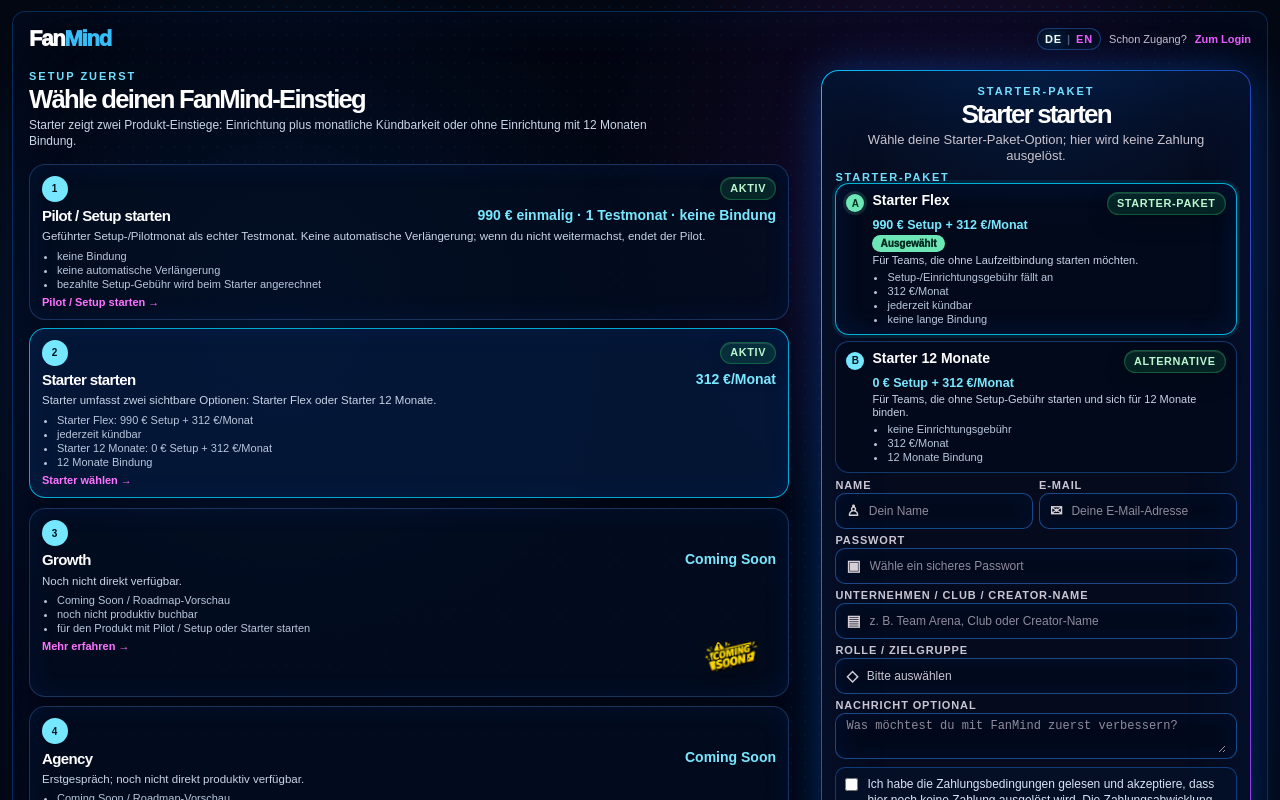
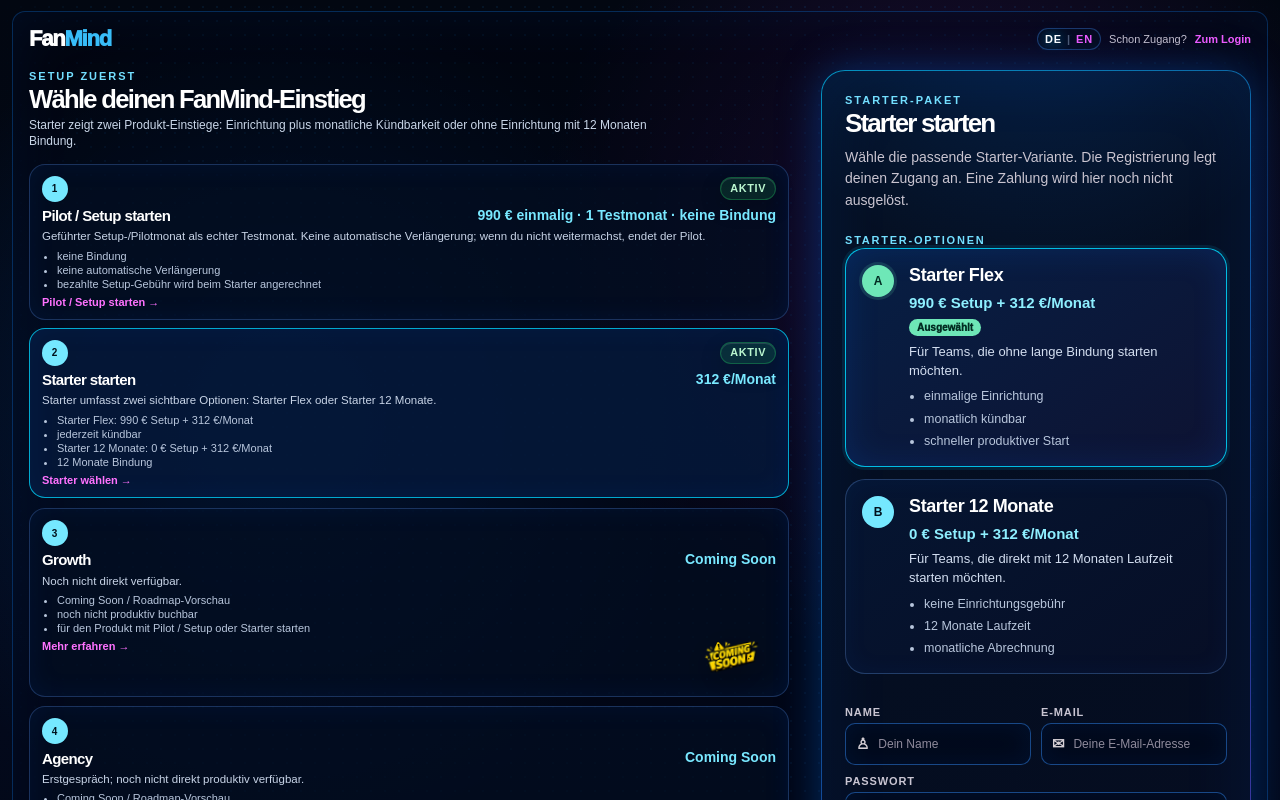
Before and after one commit to Bernds-tech/FanMind, a Next.js app: page /register in a window 1280 px wide. Shown: the top 800 px of the page. Built offline with nearby package versions, Linux system fonts and the light colour scheme.

Commit message:
Improve billing UI communication

```diff
--- a/src/app/register/page.tsx
+++ b/src/app/register/page.tsx
@@ -184,17 +184,15 @@ function getStarterOptionsCopy(language: FanMindLanguage): StarterOptionCopy[] {
         id: "starter_paid_setup",
         title: "Starter Flex",
         price: "€990 setup + €312/month",
-        description: "For teams that want to start without a term commitment.",
-        bullets: ["setup/onboarding fee applies", "€312/month", "cancel anytime", "no long commitment"],
-        badge: "Starter package",
+        description: "For teams that want to start without a long commitment.",
+        bullets: ["one-time setup", "cancel monthly", "fast productive start"],
       },
       {
         id: "starter_no_setup_commitment",
         title: "Starter 12 months",
         price: "€0 setup + €312/month",
-        description: "For teams that want to start without a setup fee and commit for 12 months.",
-        bullets: ["no setup fee", "€312/month", "12-month commitment"],
-        badge: "Alternative",
+        description: "For teams that want to start directly with a 12-month term.",
+        bullets: ["no setup fee", "12-month term", "monthly billing"],
       },
     ];
   }
@@ -204,17 +202,15 @@ function getStarterOptionsCopy(language: FanMindLanguage): StarterOptionCopy[] {
       id: "starter_paid_setup",
       title: "Starter Flex",
       price: "990 € Setup + 312 €/Monat",
-      description: "Für Teams, die ohne Laufzeitbindung starten möchten.",
-      bullets: ["Setup-/Einrichtungsgebühr fällt an", "312 €/Monat", "jederzeit kündbar", "keine lange Bindung"],
-      badge: "Starter-Paket",
+      description: "Für Teams, die ohne lange Bindung starten möchten.",
+      bullets: ["einmalige Einrichtung", "monatlich kündbar", "schneller produktiver Start"],
     },
     {
       id: "starter_no_setup_commitment",
       title: "Starter 12 Monate",
       price: "0 € Setup + 312 €/Monat",
-      description: "Für Teams, die ohne Setup-Gebühr starten und sich für 12 Monate binden.",
-      bullets: ["keine Einrichtungsgebühr", "312 €/Monat", "12 Monate Bindung"],
-      badge: "Alternative",
+      description: "Für Teams, die direkt mit 12 Monaten Laufzeit starten möchten.",
+      bullets: ["keine Einrichtungsgebühr", "12 Monate Laufzeit", "monatliche Abrechnung"],
     },
   ];
 }
@@ -517,12 +513,12 @@ export default function RegisterPage({ searchParams }: RegisterPageProps) {
               <div className={styles.formHeader}>
                 <p className={styles.eyebrow}>{selectedPlanId === "pilot" ? "Pilot / Setup" : "Starter-Paket"}</p>
                 <h1>{selectedPlanId === "pilot" ? (language === "en" ? "Start Pilot / Setup" : "Pilot / Setup starten") : (language === "en" ? "Start Starter" : "Starter starten")}</h1>
-                <p>{selectedPlanId === "pilot" ? (language === "en" ? "€990 one-time · 1 test month · no commitment. No automatic renewal; if you do not continue, the pilot ends." : "990 € einmalig · 1 Testmonat · keine Bindung. Keine automatische Verlängerung; wenn du nicht weitermachst, endet der Pilot.") : (language === "en" ? "Pick your Starter package option; no payment is collected here." : "Wähle deine Starter-Paket-Option; hier wird keine Zahlung ausgelöst.")}</p>
+                <p>{selectedPlanId === "pilot" ? (language === "en" ? "€990 one-time · 1 test month · no commitment. No automatic renewal; if you do not continue, the pilot ends." : "990 € einmalig · 1 Testmonat · keine Bindung. Keine automatische Verlängerung; wenn du nicht weitermachst, endet der Pilot.") : (language === "en" ? "Choose the right Starter variant. Registration creates your access. No payment is triggered here yet." : "Wähle die passende Starter-Variante. Die Registrierung legt deinen Zugang an. Eine Zahlung wird hier noch nicht ausgelöst.")}</p>
               </div>
 
               {selectedPlanId === "starter" && (
                 <fieldset className={styles.commercialOptions}>
-                  <legend>{language === "en" ? "Starter package" : "Starter-Paket"}</legend>
+                  <legend>{language === "en" ? "Starter options" : "Starter-Optionen"}</legend>
                   {starterOptionsCopy.map((option) => (
                     <label key={option.id} className={`${styles.optionCard} ${option.id === starterOption ? styles.optionCardSelected : ""}`}>
                       <input
@@ -536,7 +532,6 @@ export default function RegisterPage({ searchParams }: RegisterPageProps) {
                       <span>
                         <span className={styles.optionTitleRow}>
                           <strong>{option.title}</strong>
-                          {option.badge && <FeatureStatusLabel variant="active">{option.badge}</FeatureStatusLabel>}
                         </span>
                         <b>{option.price}</b>
                         {option.id === starterOption ? <em className={styles.selectedOptionLabel}>{language === "en" ? "Selected" : "Ausgewählt"}</em> : null}
@@ -639,7 +634,7 @@ export default function RegisterPage({ searchParams }: RegisterPageProps) {
                 </p>
               )}
 
-              <p className={styles.notice}>{language === "en" ? "No payment, checkout or subscription billing is created here. FanMind remains an assistant: replies are prepared, but not sent automatically." : "Hier wird keine Zahlung, kein Checkout und keine Subscription-Abrechnung erstellt. FanMind bleibt ein Assistent: Antworten werden vorbereitet, aber nicht automatisch versendet."}</p>
+              <p className={styles.notice}>{language === "en" ? "No payment is triggered yet. No checkout, no debit and no subscription activation on this page. Payment processing is approved separately." : "Es wird noch keine Zahlung ausgelöst. Kein Checkout, keine Abbuchung und keine Subscription-Aktivierung auf dieser Seite. Die Freigabe der Zahlungsabwicklung erfolgt separat."}</p>
 
               <div className={styles.footerLinks}>
                 <a href={loginHref}>{copy.loginPrompt} {copy.loginLink}</a>
--- a/src/app/register/register.module.css
+++ b/src/app/register/register.module.css
@@ -978,3 +978,118 @@
   color: #74c9ff;
   font-weight: 800;
 }
+
+.formCard:has(.commercialOptions) {
+  max-width: 470px;
+  padding: clamp(18px, 1.8vw, 24px);
+  border-radius: 24px;
+  background: linear-gradient(180deg, rgba(5, 14, 33, 0.98), rgba(3, 10, 26, 0.96)) padding-box,
+    linear-gradient(135deg, rgba(0, 200, 255, 0.72), rgba(42, 112, 255, 0.52), rgba(186, 55, 255, 0.68)) border-box;
+}
+
+.formCard:has(.commercialOptions) .formHeader {
+  text-align: left;
+}
+
+.formCard:has(.commercialOptions) .formHeader p:last-child {
+  max-width: none;
+  margin-top: 9px;
+  font-size: 14px;
+  line-height: 1.55;
+}
+
+.formCard:has(.commercialOptions) .commercialOptions {
+  gap: 12px;
+  margin: 22px 0 18px;
+}
+
+.formCard:has(.commercialOptions) .commercialOptions legend {
+  margin-bottom: 2px;
+}
+
+.formCard:has(.commercialOptions) .optionCard {
+  grid-template-columns: 34px minmax(0, 1fr);
+  gap: 13px;
+  padding: 16px;
+  border-color: rgba(107, 169, 255, 0.28);
+  border-radius: 20px;
+  background: linear-gradient(145deg, rgba(6, 23, 52, 0.88), rgba(8, 15, 38, 0.88));
+  box-shadow: inset 0 0 24px rgba(0, 105, 255, 0.06);
+  transition: border-color 160ms ease, transform 160ms ease, box-shadow 160ms ease, background 160ms ease;
+}
+
+.formCard:has(.commercialOptions) .optionCard:hover {
+  transform: translateY(-1px);
+  border-color: rgba(116, 201, 255, 0.58);
+}
+
+.formCard:has(.commercialOptions) .optionCardSelected {
+  border-color: rgba(0, 216, 255, 0.86);
+  background: linear-gradient(145deg, rgba(7, 32, 70, 0.96), rgba(15, 20, 52, 0.94));
+  box-shadow: 0 0 0 3px rgba(0, 200, 255, 0.1), inset 0 0 34px rgba(0, 105, 255, 0.16);
+}
+
+.formCard:has(.commercialOptions) .optionMarker {
+  width: 32px;
+  height: 32px;
+  margin-top: 0;
+  font-size: 12px;
+}
+
+.formCard:has(.commercialOptions) .optionCard > span:last-child {
+  gap: 7px;
+}
+
+.formCard:has(.commercialOptions) .optionTitleRow strong {
+  font-size: 18px;
+  letter-spacing: -0.4px;
+}
+
+.formCard:has(.commercialOptions) .optionCard b {
+  color: #8eefff;
+  font-size: 15px;
+}
+
+.formCard:has(.commercialOptions) .optionCard small {
+  color: #d3def0;
+  font-size: 13px;
+  line-height: 1.45;
+}
+
+.formCard:has(.commercialOptions) .optionCard ul {
+  display: grid;
+  gap: 4px;
+  font-size: 12.5px;
+  line-height: 1.45;
+}
+
+.formCard:has(.commercialOptions) .formGrid {
+  gap: 10px;
+  padding-top: 4px;
+}
+
+.formCard:has(.commercialOptions) .field {
+  gap: 5px;
+  margin-top: 10px;
+}
+
+.formCard:has(.commercialOptions) .inputWrap {
+  min-height: 42px;
+}
+
+.formCard:has(.commercialOptions) .termsCheckbox {
+  margin-top: 16px;
+  padding: 12px;
+  border-radius: 14px;
+}
+
+.formCard:has(.commercialOptions) .primaryButton {
+  min-height: 46px;
+  margin-top: 14px;
+}
+
+.formCard:has(.commercialOptions) .notice {
+  margin-top: 12px;
+  padding: 10px 12px;
+  line-height: 1.45;
+}
```
Also changed, not shown: src/app/datenschutz/datenschutz.module.css (+152 -0 lines), src/app/zahlungsbedingungen/page.tsx (+56 -48 lines).
